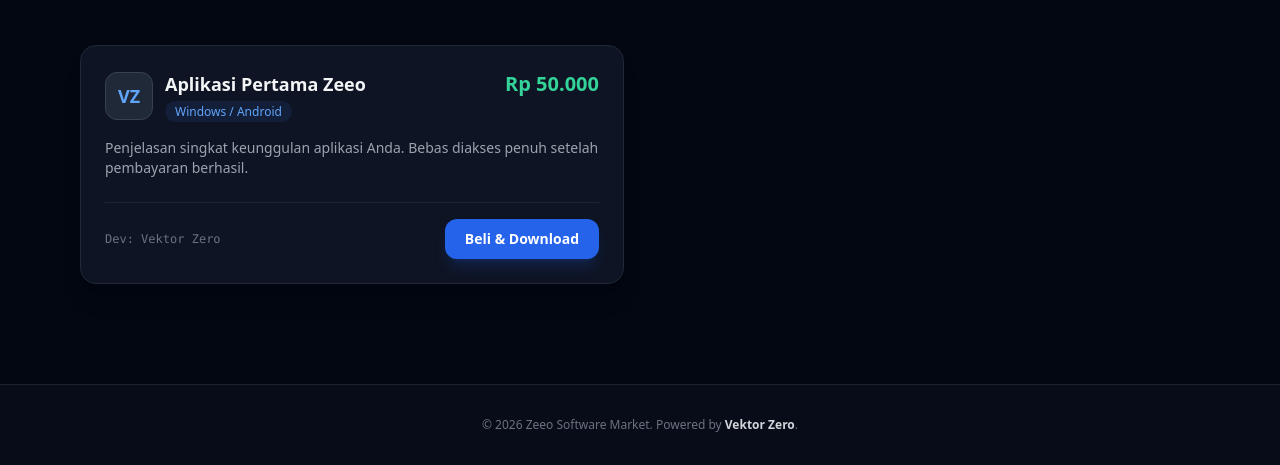
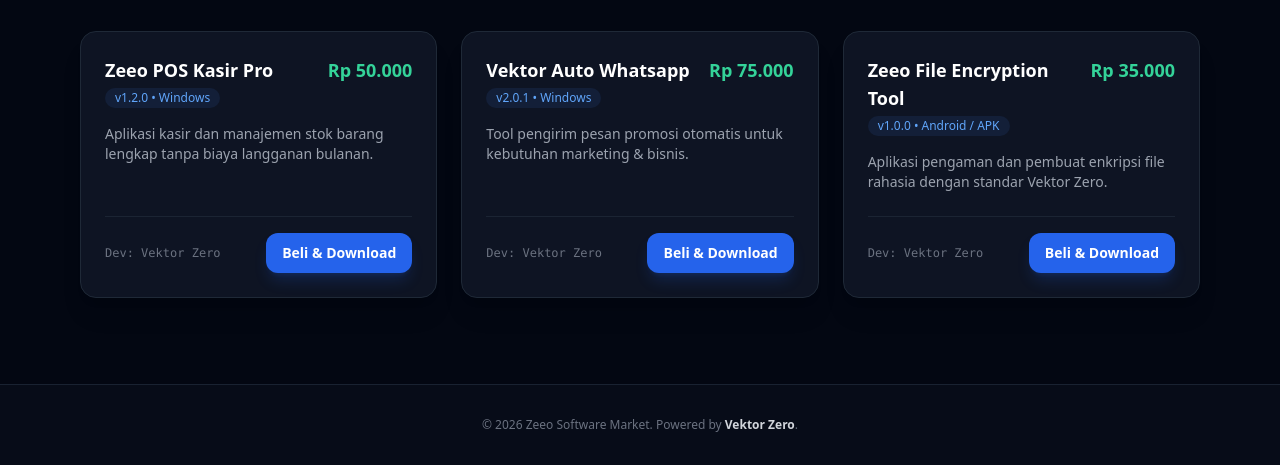
Before and after one commit to vektorzero0-dev/zeeo-software-market, a plain HTML site: page index.html in a window 1280 px wide. Shown: the part 335-800 px from the top of the page. Drawn offline with nearby package versions, Linux system fonts and the light colour scheme.

Commit message:
Update index.html

```diff
--- a/index.html
+++ b/index.html
@@ -36,40 +36,12 @@
         ⚡ PAY-PER-DOWNLOAD SYSTEM
       </div>
       <h1 class="text-3xl md:text-5xl font-black mb-4 tracking-tight">Zeeo Software Market</h1>
-      <p class="text-gray-400 text-sm md:text-base">Dapatkan lisensi resmi aplikasi karya Zeeo secara instan. Sekali bayar, bebas akses semua fitur selamanya.</p>
+      <p class="text-gray-400 text-sm md:text-base">Katalog resmi software & aplikasi karya Zeeo. Sekali bayar, dapatkan akses penuh selamanya.</p>
     </div>
 
-    <!-- Product Grid -->
-    <div class="grid md:grid-cols-2 gap-8">
-
-      <!-- Card Aplikasi 1 -->
-      <div class="bg-gray-900/80 border border-gray-800 rounded-2xl p-6 shadow-xl hover:border-blue-500/40 transition-all flex flex-col justify-between">
-        <div>
-          <div class="flex items-start justify-between gap-4 mb-4">
-            <div class="flex items-center gap-3">
-              <div class="w-12 h-12 bg-gray-800 border border-gray-700 rounded-xl flex items-center justify-center font-black text-blue-400 text-lg">
-                VZ
-              </div>
-              <div>
-                <h3 class="text-lg font-bold">Aplikasi Pertama Zeeo</h3>
-                <span class="text-xs bg-blue-500/10 text-blue-400 px-2.5 py-0.5 rounded-full font-medium">Windows / Android</span>
-              </div>
-            </div>
-            <div class="text-right">
-              <div class="text-xl font-extrabold text-emerald-400">Rp 50.000</div>
-            </div>
-          </div>
-          <p class="text-gray-400 text-sm mb-6">Penjelasan singkat keunggulan aplikasi Anda. Bebas diakses penuh setelah pembayaran berhasil.</p>
-        </div>
-
-        <div class="pt-4 border-t border-gray-800/80 flex items-center justify-between">
-          <span class="text-xs text-gray-500 font-mono">Dev: Vektor Zero</span>
-          <button onclick="prosesSimulasiBeli('https://drive.google.com')" class="bg-blue-600 hover:bg-blue-500 text-white font-semibold text-sm px-5 py-2.5 rounded-xl shadow-lg shadow-blue-600/20 transition active:scale-95">
-            Beli & Download
-          </button>
-        </div>
-      </div>
-
+    <!-- Product Grid (Daftar Aplikasi Otomatis Muncul di Sini) -->
+    <div id="app-container" class="grid md:grid-cols-2 lg:grid-cols-3 gap-6">
+      <!-- Card aplikasi akan di-generate otomatis oleh JavaScript -->
     </div>
   </main>
 
@@ -79,13 +51,84 @@
   </footer>
 
   <script>
-    function prosesSimulasiBeli(linkDownload) {
-      alert("Simulasi Pembayaran Zeeo Software Market");
-      let konfirmasi = confirm("Apakah Anda ingin langsung mengunduh file aplikasi?");
+    // =========================================================================
+    // DAFTAR APLIKASI ANDA (Tambahkan / Edit Aplikasi Anda di Sini)
+    // =========================================================================
+    const daftarAplikasi = [
+      {
+        id: "app-1",
+        nama: "Zeeo POS Kasir Pro",
+        versi: "v1.2.0 • Windows",
+        harga: 50000,
+        deskripsi: "Aplikasi kasir dan manajemen stok barang lengkap tanpa biaya langganan bulanan.",
+        linkDownload: "https://drive.google.com/file/d/LINK_GOOGLE_DRIVE_1/view"
+      },
+      {
+        id: "app-2",
+        nama: "Vektor Auto Whatsapp",
+        versi: "v2.0.1 • Windows",
+        harga: 75000,
+        deskripsi: "Tool pengirim pesan promosi otomatis untuk kebutuhan marketing & bisnis.",
+        linkDownload: "https://drive.google.com/file/d/LINK_GOOGLE_DRIVE_2/view"
+      },
+      {
+        id: "app-3",
+        nama: "Zeeo File Encryption Tool",
+        versi: "v1.0.0 • Android / APK",
+        harga: 35000,
+        deskripsi: "Aplikasi pengaman dan pembuat enkripsi file rahasia dengan standar Vektor Zero.",
+        linkDownload: "https://drive.google.com/file/d/LINK_GOOGLE_DRIVE_3/view"
+      }
+    ];
+
+    // =========================================================================
+    // FUNGSI UNTUK MENAMPILKAN SEMUA APLIKASI SECARA OTOMATIS
+    // =========================================================================
+    function tampilkanKatalog() {
+      const container = document.getElementById('app-container');
+      container.innerHTML = '';
+
+      daftarAplikasi.forEach(app => {
+        const hargaFormatted = new Intl.NumberFormat('id-ID', { style: 'currency', currency: 'IDR', maximumFractionDigits: 0 }).format(app.harga);
+
+        const cardHTML = `
+          <div class="bg-gray-900/80 border border-gray-800 rounded-2xl p-6 shadow-xl hover:border-blue-500/40 transition-all flex flex-col justify-between">
+            <div>
+              <div class="flex items-start justify-between gap-3 mb-4">
+                <div>
+                  <h3 class="text-lg font-bold text-white">${app.nama}</h3>
+                  <span class="text-xs bg-blue-500/10 text-blue-400 px-2.5 py-0.5 rounded-full font-medium inline-block mt-1">${app.versi}</span>
+                </div>
+                <div class="text-right">
+                  <div class="text-lg font-extrabold text-emerald-400">${hargaFormatted}</div>
+                </div>
+              </div>
+              <p class="text-gray-400 text-sm mb-6">${app.deskripsi}</p>
+            </div>
+
+            <div class="pt-4 border-t border-gray-800/80 flex items-center justify-between">
+              <span class="text-xs text-gray-500 font-mono">Dev: Vektor Zero</span>
+              <button onclick="prosesPembayaran('${app.nama}', ${app.harga}, '${app.linkDownload}')" class="bg-blue-600 hover:bg-blue-500 text-white font-semibold text-xs md:text-sm px-4 py-2.5 rounded-xl shadow-lg shadow-blue-600/20 transition active:scale-95">
+                Beli & Download
+              </button>
+            </div>
+          </div>
+        `;
+        container.innerHTML += cardHTML;
+      });
+    }
+
+    // Fungsi Pembayaran & Unduh
+    function prosesPembayaran(namaApp, harga, linkDownload) {
+      alert("Proses Pembayaran untuk: " + namaApp + "\nHarga: Rp " + harga.toLocaleString('id-ID'));
+      let konfirmasi = confirm("Simulasi Pembayaran Berhasil!\nApakah Anda ingin langsung mengunduh file " + namaApp + "?");
       if (konfirmasi) {
         window.location.href = linkDownload;
       }
     }
+
+    // Jalankan fungsi saat web dibuka
+    tampilkanKatalog();
   </script>
 </body>
 </html>
```
